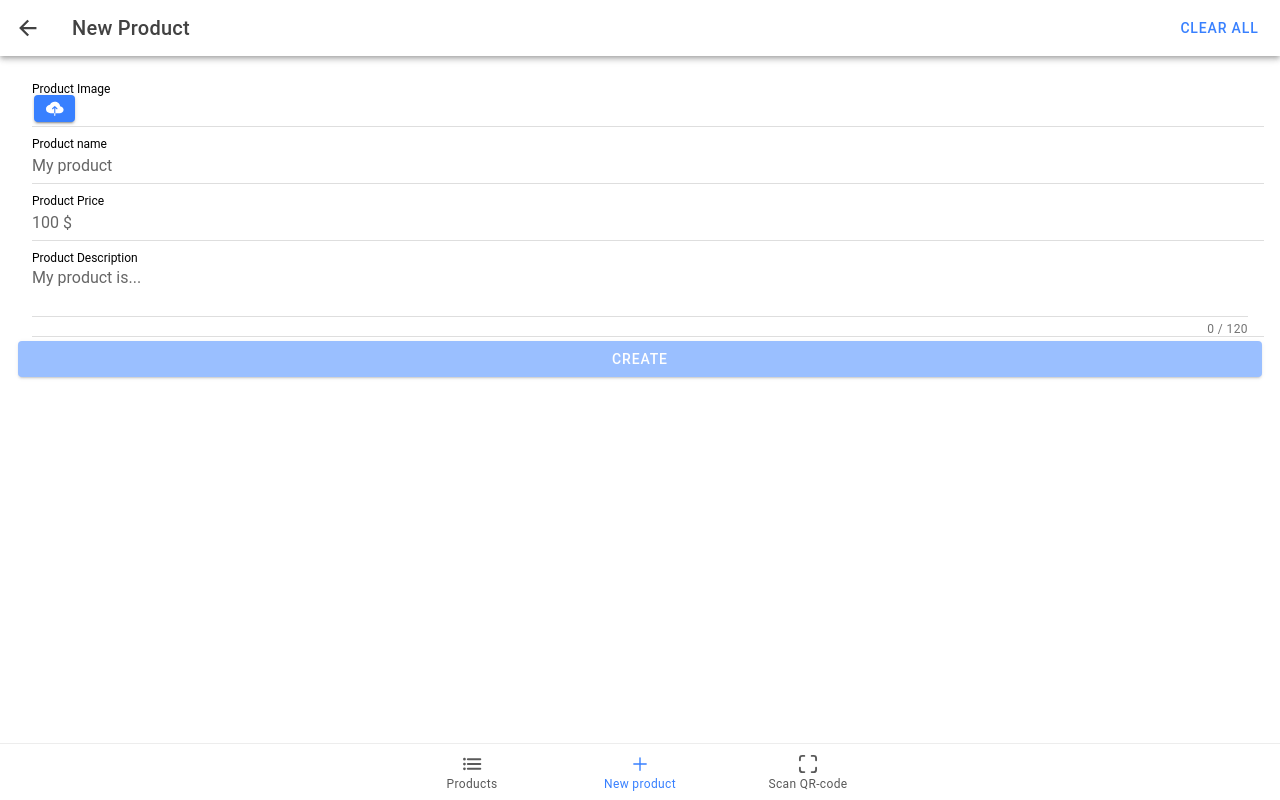
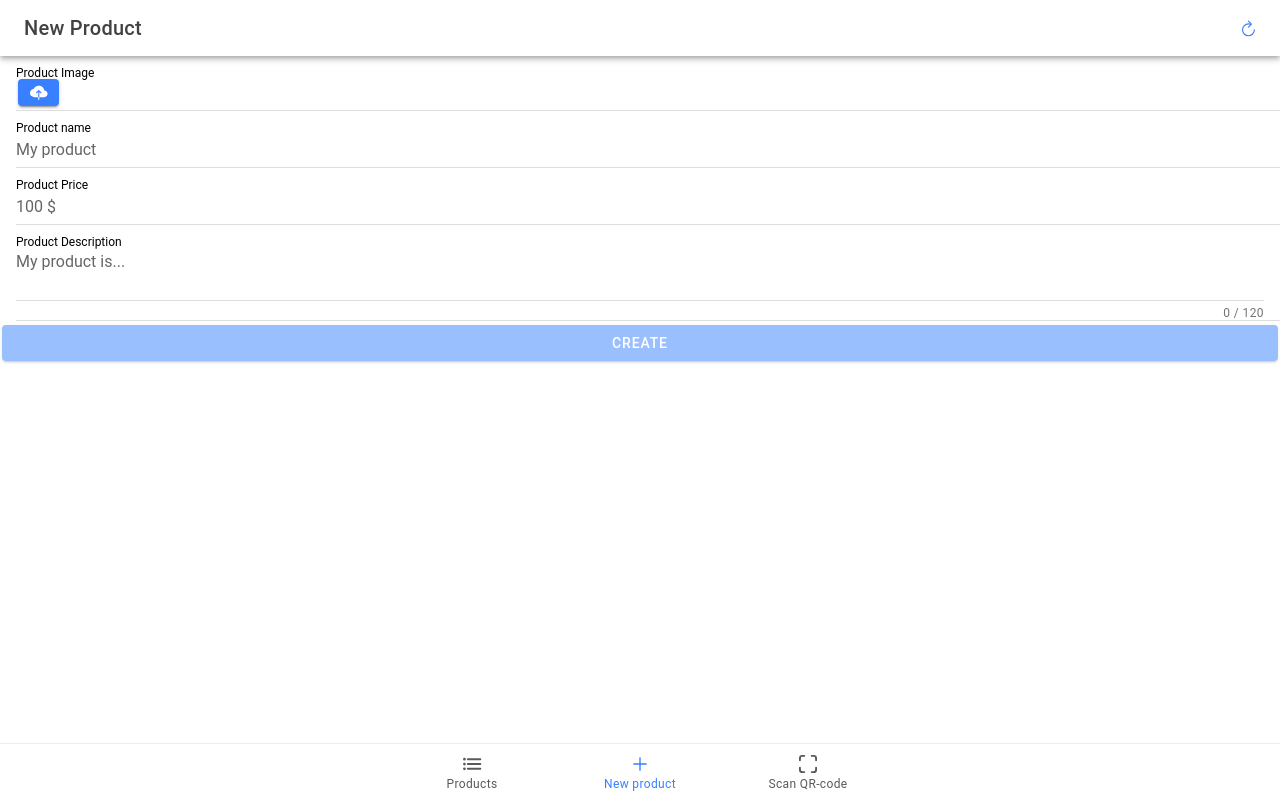
Before and after one commit to d1sna/product-scanner, a Next.js app: page /tabs/new-product in a window 1280 px wide. Built offline with nearby package versions, Linux system fonts and the light colour scheme.

Commit message:
fixed buttons

```diff
--- a/src/components/tabs/NewProduct.jsx
+++ b/src/components/tabs/NewProduct.jsx
@@ -6,17 +6,15 @@ import {
   IonTitle,
   IonButtons,
   IonContent,
-  IonMenuButton,
   IonItem,
   IonLabel,
   IonInput,
   IonTextarea,
   IonButton,
   IonIcon,
-  IonBackButton,
+  IonImg,
 } from "@ionic/react";
-import { cloudUpload } from "ionicons/icons";
-import Image from "next/image";
+import { cloudUpload, refresh } from "ionicons/icons";
 import { useState } from "react";
 import { toast } from "react-toastify";
 
@@ -53,23 +51,20 @@ const NewProduct = () => {
       <IonHeader>
         <IonToolbar>
           <IonTitle>New Product</IonTitle>
-          <IonButtons slot="start">
-            <IonBackButton defaultHref="/tabs/products" />
-          </IonButtons>
+          <IonButtons slot="start"></IonButtons>
           <IonButtons slot="end">
-            <IonMenuButton />
             <IonButton
               onClick={() => {
                 clearAll();
                 toast.success("Cleared :)");
               }}
             >
-              Clear all
+              <IonIcon icon={refresh} />
             </IonButton>
           </IonButtons>
         </IonToolbar>
       </IonHeader>
-      <IonContent className="ion-padding" fullscreen>
+      <IonContent fullscreen>
         <IonHeader collapse="condense">
           <IonToolbar>
             <IonTitle size="large">New Product</IonTitle>
@@ -88,7 +83,7 @@ const NewProduct = () => {
             />
 
             {image && (
-              <Image
+              <IonImg
                 src={image}
                 alt="uploaded-image"
                 className="rounded-xl mb-2"
```
Also changed, not shown: src/components/ProductCard.jsx (+10 -3 lines).
